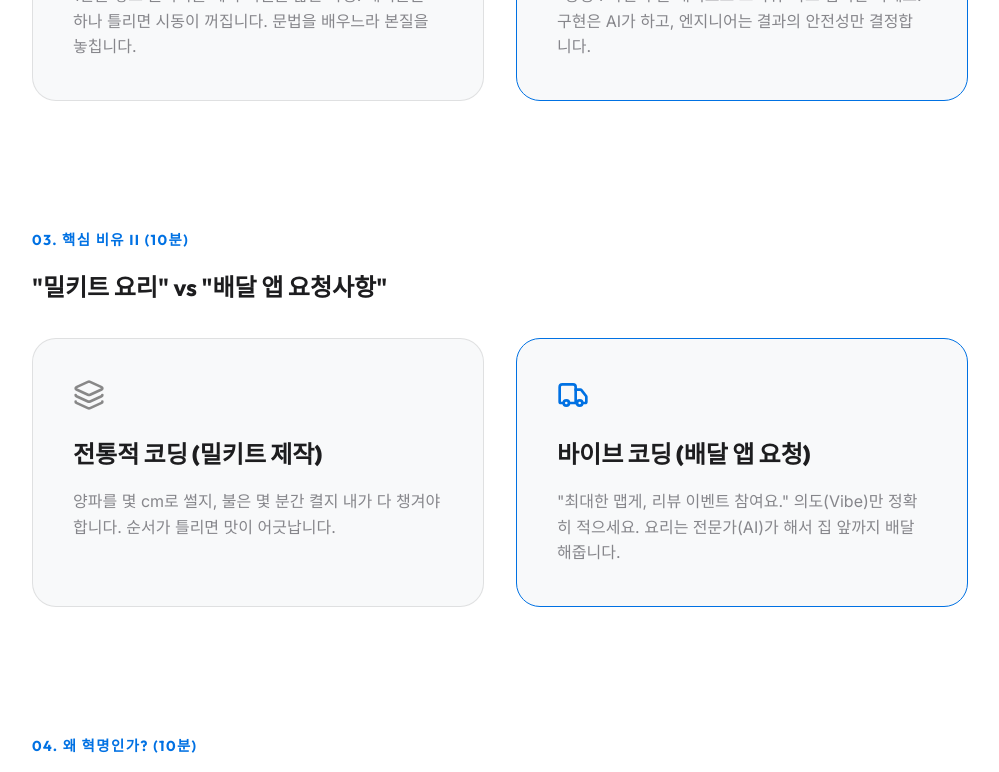
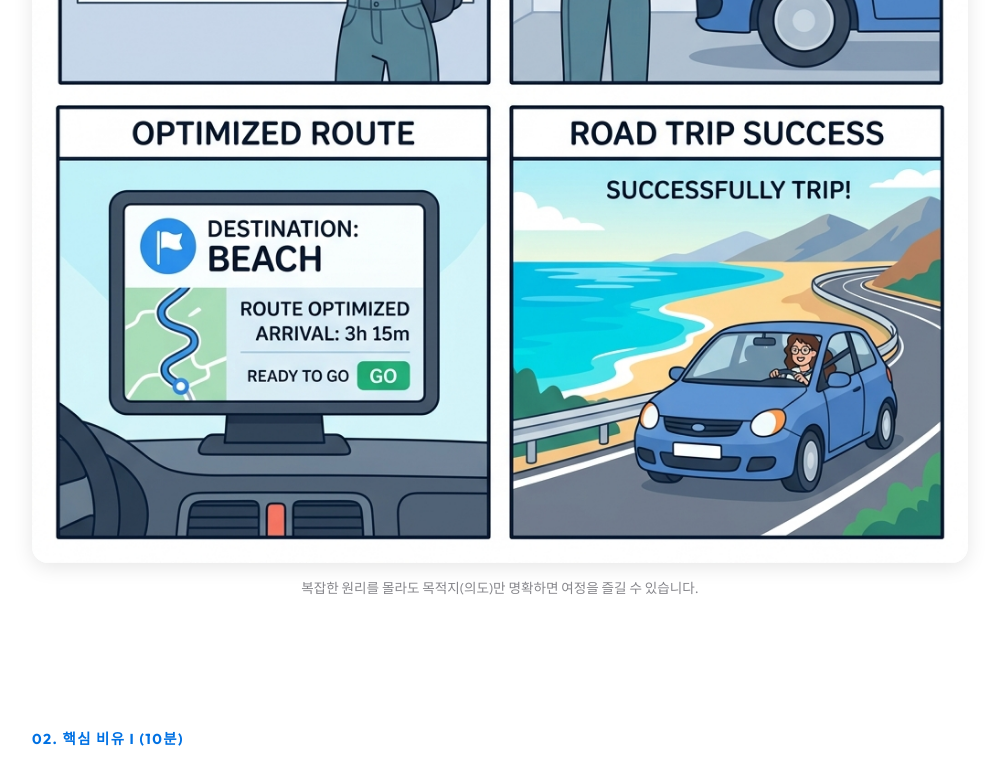
Before and after one commit to heekeunlee/lecture01, a React (Vite) app: page / in a window 1280 px wide. Shown: the part 1132-1904 px from the top of the page, without its empty margins (140-1139 px from the left). Built offline with nearby package versions, Linux system fonts and the light colour scheme; the HTML template or start-up script is replaced by a standard one.

Commit message:
feat: Add comic illustration to opening

```diff
--- a/src/App.tsx
+++ b/src/App.tsx
@@ -43,6 +43,22 @@ export default function App() {
             <p className="quote">"여러분, 자동차 운전을 할 때 엔진 오일의 점도나 피스톤의 회전 속도를 일일이 계산하며 타시나요?"</p>
             <p>어떻게 가야 목적지에 최적 경로, 최단 시간으로 갈지만 알면 됩니다. 과거에는 '어떻게(How)'를 알아야 했지만, 이제는 '어디로(Where)'가 중요한 시대입니다.</p>
           </div>
+          <motion.div
+            className="illustration-container"
+            initial={{ opacity: 0, scale: 0.95 }}
+            animate={{ opacity: 1, scale: 1 }}
+            transition={{ delay: 0.6 }}
+            style={{ marginTop: '2rem', textAlign: 'center' }}
+          >
+            <img
+              src="/lecture01/comic.png"
+              alt="운전 비유 4컷 만화"
+              style={{ width: '100%', borderRadius: '16px', boxShadow: '0 4px 20px rgba(0,0,0,0.1)' }}
+            />
+            <p style={{ fontSize: '0.85rem', color: 'var(--text-secondary)', marginTop: '0.5rem' }}>
+              복잡한 원리를 몰라도 목적지(의도)만 명확하면 여정을 즐길 수 있습니다.
+            </p>
+          </motion.div>
         </section>
 
         {/* Section 2 */}
```
Also changed, not shown: public/comic.png (added), 2 other files (tests, documents, lock files or other folders).
